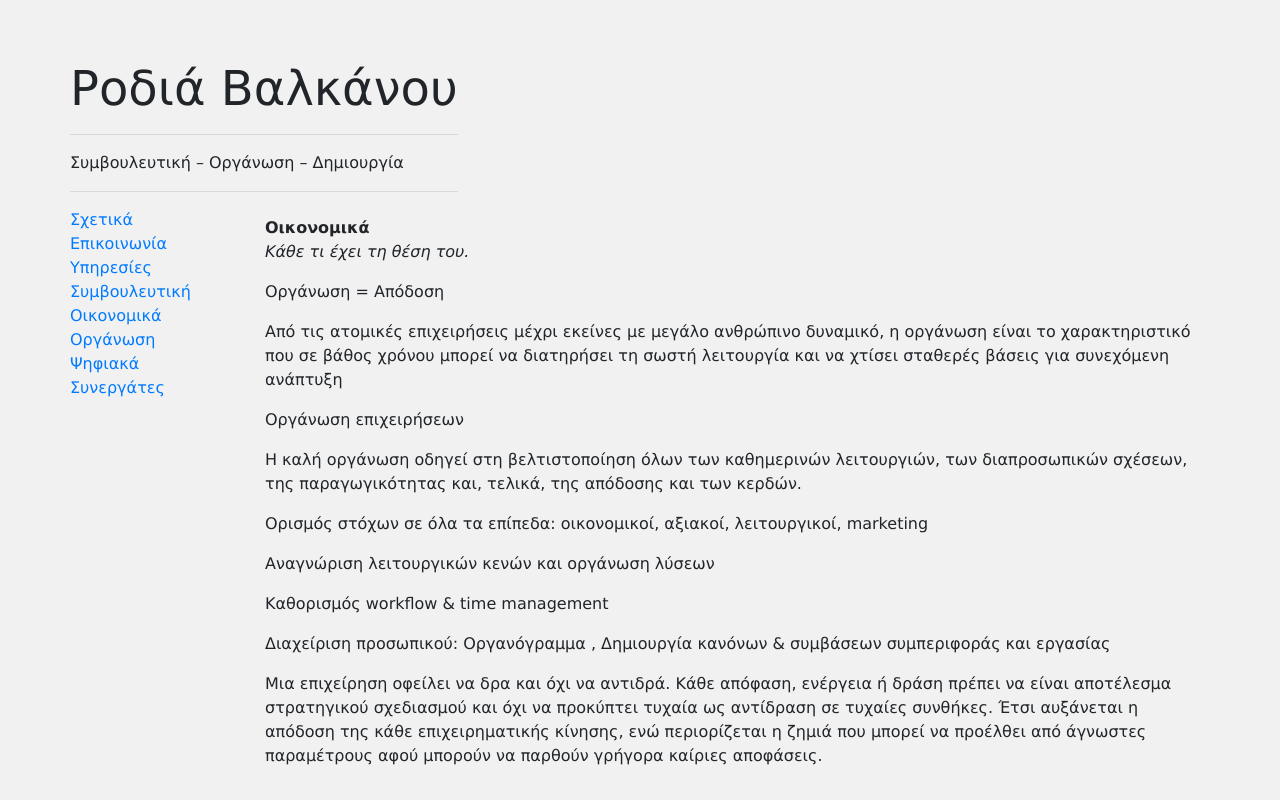
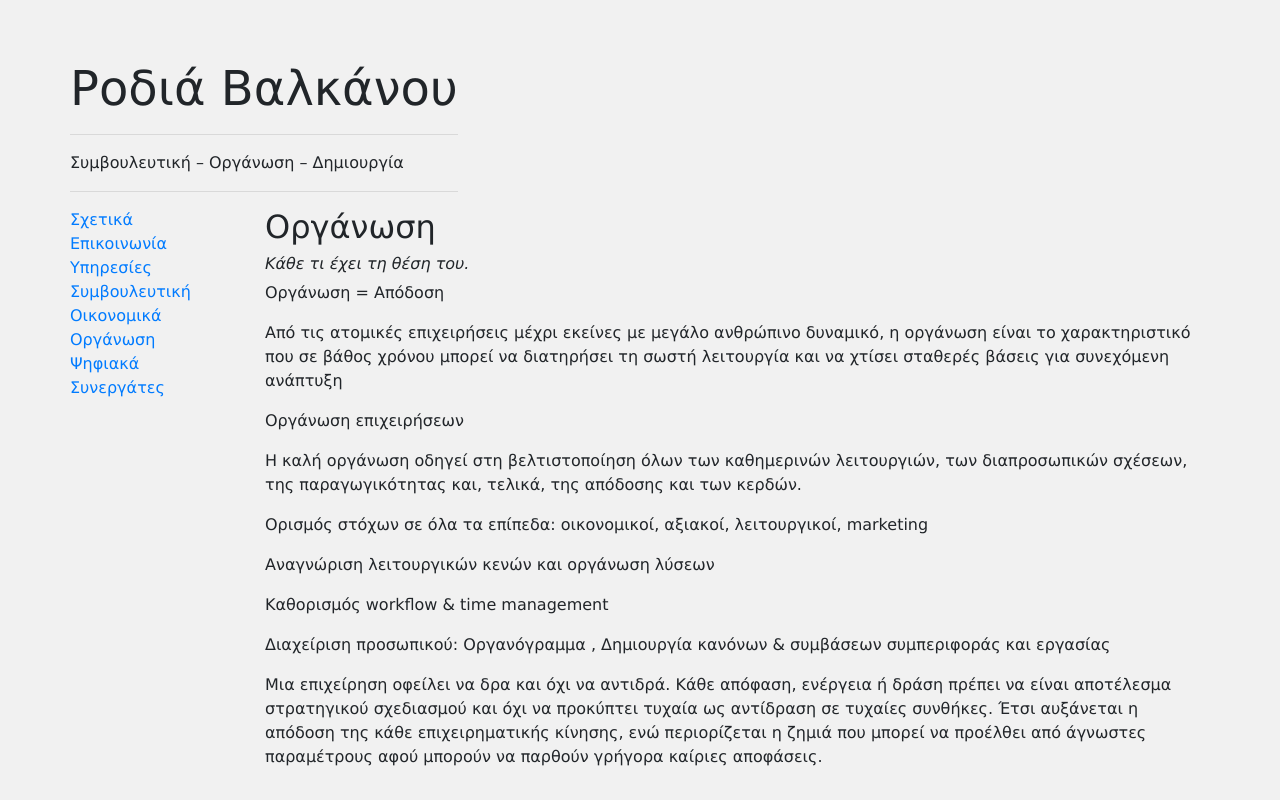
Before and after one commit to smar152/rodia-valkanou, a Next.js app: page /ypiresies/organwsi in a window 1280 px wide. Built offline with nearby package versions, Linux system fonts and the light colour scheme.

Commit message:
Subtitle added, reformated pageData

```diff
--- a/Components/pageLayout.js
+++ b/Components/pageLayout.js
@@ -2,7 +2,7 @@ import Header from './header.js';
 import Navigation from './navigation.js';
 import 'bootstrap/dist/css/bootstrap.min.css';
 
-export default function PageLayout({ title, subtitle, pageContent }) {
+export default function PageLayout({ pageTitle, pageSubtitle, pageContent }) {
   return (
     <div className="container">
       <div className="row">
@@ -12,8 +12,8 @@ export default function PageLayout({ title, subtitle, pageContent }) {
             <Navigation />
           </div>
           <div className="col-10">
-            <h2>{title}</h2>
-            <h6>{subtitle}</h6>
+            <h2>{pageTitle}</h2>
+            <h6>{pageSubtitle}</h6>
             {pageContent}
           </div>
         </div>
@@ -28,6 +28,9 @@ export default function PageLayout({ title, subtitle, pageContent }) {
           .container {
             padding-top: 60px;
           }
+          h6 {
+            font-style: italic;
+          }
         `}
       </style>
     </div>
--- a/data/pagesData.js
+++ b/data/pagesData.js
@@ -4,8 +4,6 @@ const pages = {
     title: 'Σχετικά',
     content: (
       <div>
-        <strong>Σχετικά</strong>
-        <p>Γεια σου Σμαράγδα! Πείραξα το κείμενο! Μόνη μου!</p>
         <p>
           Μέσα στα 22 χρόνια διαρκούς επιχειρηματικής δραστηριότητας, η Ροδιά
           Βαλκάνου κινήθηκε σε πολλαπλούς τομείς, από τον χώρο διοργάνωσης
@@ -37,7 +35,6 @@ const pages = {
     title: 'Επικοινωνία',
     content: (
       <div>
-        <strong>Επικοινωνία</strong>
         <p>
           Εάν θέλετε να μάθετε περισσότερα, εάν έχετε οποιαδήποτε απορία ή ιδέα,
           επικοινωνήστε στο email: info@rodiavalkanou.com ή συμπληρώστε την
@@ -51,7 +48,6 @@ const pages = {
     title: 'Υπηρεσίες',
     content: (
       <div>
-        <strong>Υπηρεσίες</strong>
         <p>
           Δείτε τους τομείς δραστηριότητας, εξερευνήστε το ευρύ φάσμα που
           καλύπτουν οι συνεργάτες και μάθετε για τα πακέτα υπηρεσιών που
@@ -67,13 +63,9 @@ const pages = {
   symbouleytiki: {
     slug: 'ypiresies/symbouleytiki',
     title: 'Συμβουλευτική',
+    subtitle: 'Για όλα υπάρχει μια λύση.',
     content: (
       <div>
-        <strong>Συμβουλευτική</strong>
-        <p>
-          <em>Για όλα υπάρχει μια λύση.</em>
-        </p>
-
         <p>Από την ιδέα στο αποτέλεσμα</p>
         <p>
           Με τη δημιουργία ξεκάθαρων στόχων, τη σαφή χαρτογράφηση της πορείας
@@ -112,13 +104,9 @@ const pages = {
   oikonomika: {
     slug: 'ypiresies/symbouleytiki',
     title: 'Οικονομικά',
+    subtitle: 'Τα + και τα – της καθημερινής διαχείρισης.',
     content: (
       <div>
-        <strong>Οικονομικά</strong>
-        <p>
-          <em>Τα + και τα – της καθημερινής διαχείρισης.</em>
-        </p>
-
         <p>Πακέτο παρακολούθησης οικονομικών</p>
         <p>
           Πακέτο excel παρακολούθησης των οικονομικών σας υποχρεώσεων,
@@ -147,11 +135,6 @@ const pages = {
     subtitle: 'Κάθε τι έχει τη θέση του.',
     content: (
       <div>
-        <strong>Οικονομικά</strong>
-        <p>
-          <em>Κάθε τι έχει τη θέση του.</em>
-        </p>
-
         <p>Οργάνωση = Απόδοση</p>
         <p>
           Από τις ατομικές επιχειρήσεις μέχρι εκείνες με μεγάλο ανθρώπινο
@@ -189,13 +172,9 @@ const pages = {
   digital: {
     slug: 'ypiresies/digital',
     title: 'Ψηφιακά',
+    subtitle: 'Σύγχρονες λύσεις για κάθε πλατφόρμα.',
     content: (
       <div>
-        <strong>Ψηφιακά</strong>
-        <p>
-          <em>Σύγχρονες λύσεις για κάθε πλατφόρμα.</em>
-        </p>
-
         <p>Στρατηγική ψηφιακού μάρκετινγκ</p>
         <p>
           Η στρατηγική marketing είναι μια μέθοδος οργάνωσης και στοχευμένης
@@ -226,13 +205,9 @@ const pages = {
   synergates: {
     slug: 'ypiresies/synergates',
     title: 'Συνεργάτες',
+    subtitle: 'Αποδοτικότητα και ασφαλείες συνεργασίες',
     content: (
       <div>
-        <strong>Συνεργάτες</strong>
-        <p>
-          <em>Αποδοτικότητα και ασφαλείες συνεργασίες</em>
-        </p>
-
         <p>
           Κάθε επιτυχημένη συνεργασία βασίζεται στην ποιότητα και τις
           εξειδικευμένες γνώσεις του κάθε συνεργάτη. Οι συνεργάτες μας καλύπτουν
--- a/pages/ypiresies/organwsi.js
+++ b/pages/ypiresies/organwsi.js
@@ -10,7 +10,9 @@ export default function Organwsi() {
     <div>
       <PageLayout
         key="page"
-        pageContent={(pageTitle, pageSubtitle, pageContent)}
+        pageTitle={pageTitle}
+        pageSubtitle={pageSubtitle}
+        pageContent={pageContent}
       />
     </div>
   );
```
